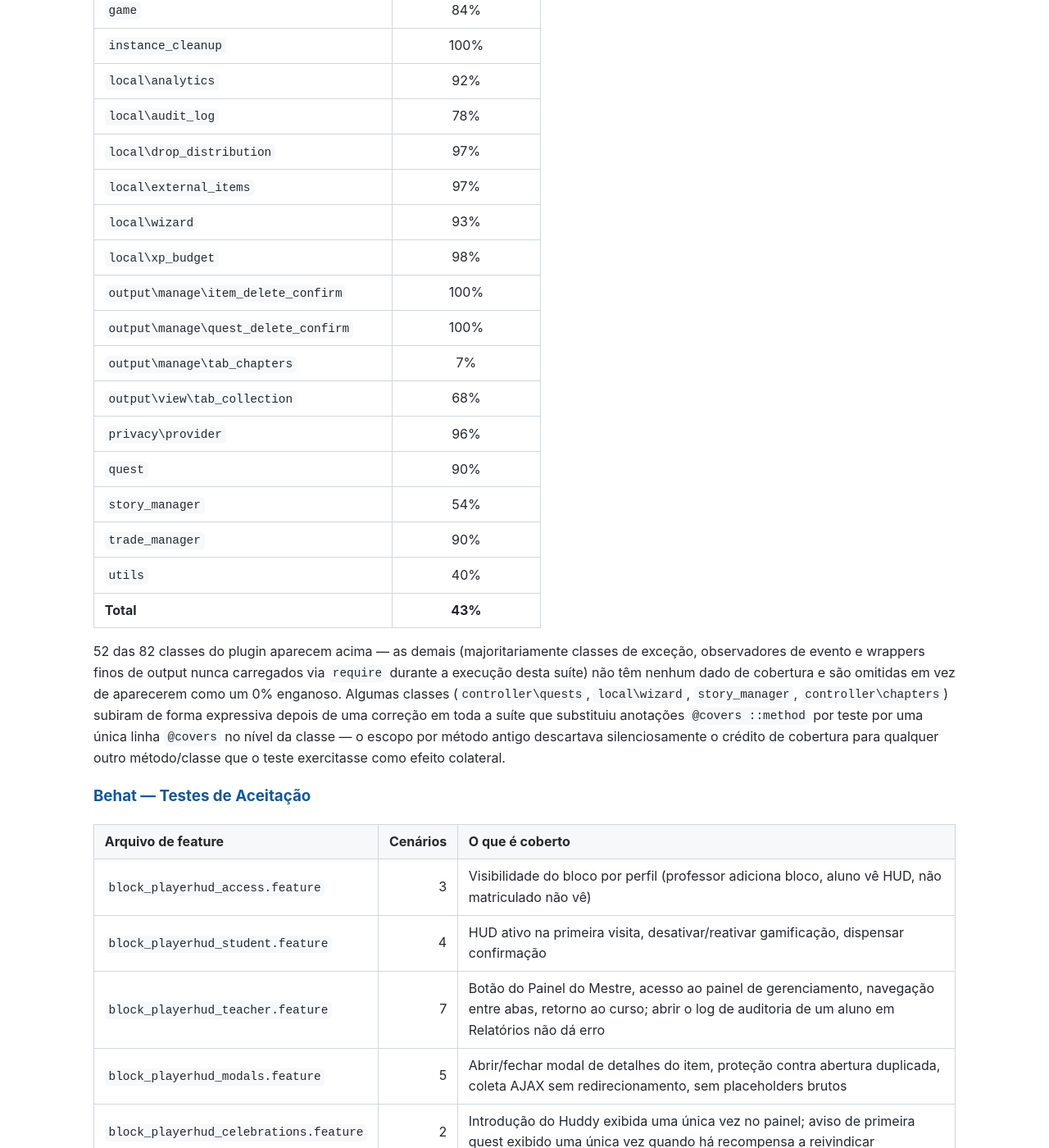
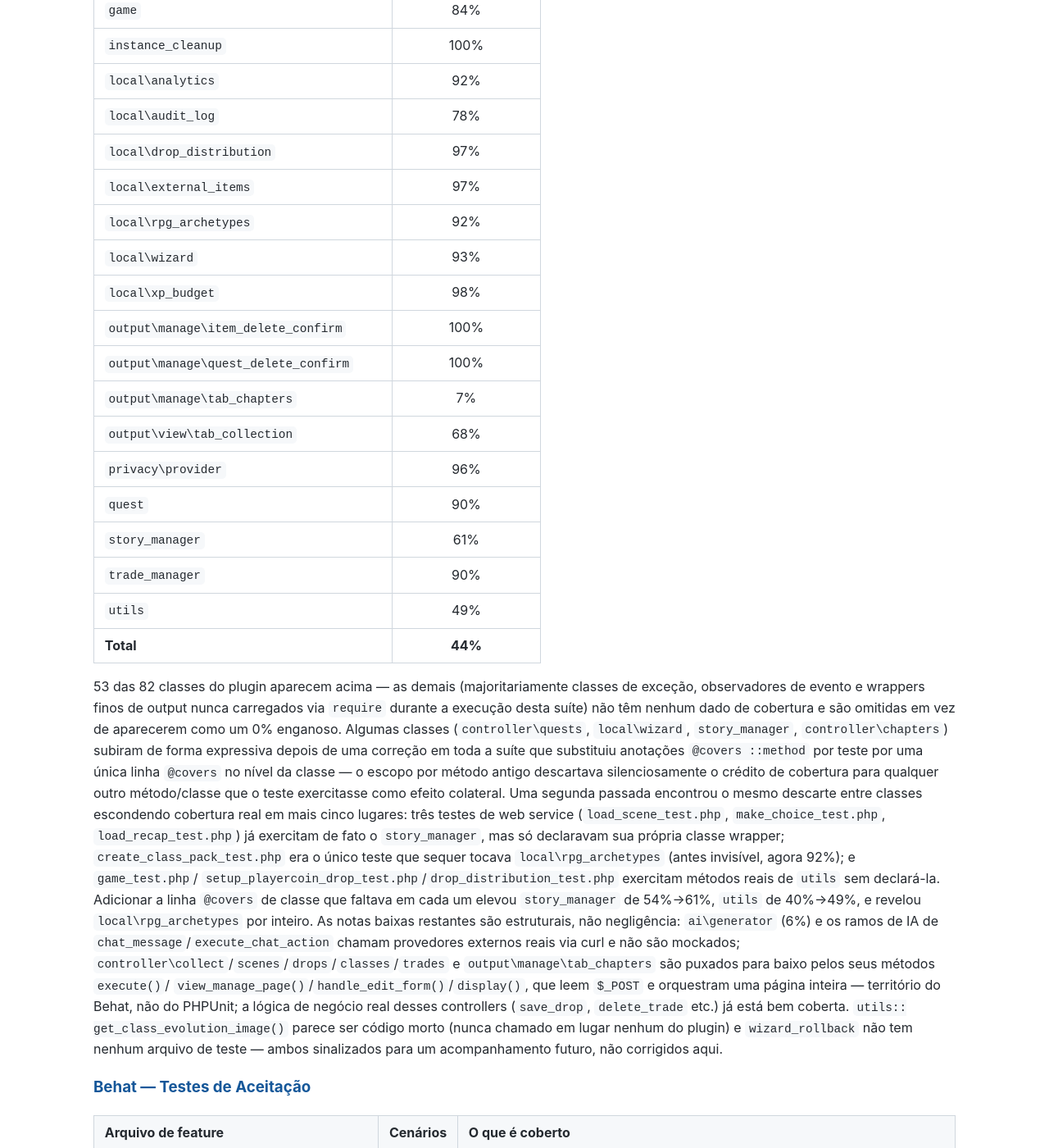
Before and after one commit to jeanlucio/moodle-block_playerhud, a Jekyll site: the page built from docs/pt/testing.md, in a window 1280 px wide and 1400 px high, scrolled down 10411 px. Shown: the whole window at 82% size. Built offline with Jekyll 4.4.1, drawn with Linux system fonts in a browser that asks for light colours; our own code applies the rules of GitHub Pages for plain Markdown files.

Commit message:
add missing class-level @covers for cross-class coverage credit
Five more places were hit by the same PHPUnit coverage-filter discard
already fixed for wizard_generate/wizard_run_step: a test declares
@covers for its own class only, but genuinely exercises another
class's real logic through delegation, so that class's coverage never
gets credited.

- load_scene_test.php, make_choice_test.php and load_recap_test.php
  each call through to story_manager (load_scene/load_preview_start,
  make_choice/preview_nav, load_recap) with real DB-backed assertions.
- create_class_pack_test.php is the only test touching
  local\rpg_archetypes at all; it was previously invisible in the
  coverage report.
- game_test.php's process_collection tests, setup_playercoin_drop_
  test.php and drop_distribution_test.php each exercise real utils
  helper methods (get_item_display_data, generate_drop_code,
  find_news_forum_cmid respectively).

Re-measured with moodle-coverage: story_manager 54%->61%, utils
40%->49%, local\rpg_archetypes surfaced at 92% (previously omitted),
overall line coverage 43%->44%. Updated the coverage tables and added
a note on the remaining low scores, which are structural (AI/curl
paths, HTTP-glue controller methods better suited to Behat) rather
than neglect.

```diff
--- a/docs/pt/testing.md
+++ b/docs/pt/testing.md
@@ -148,6 +148,7 @@ vendor/bin/phpunit --testsuite block_playerhud
 | `local\audit_log` | 78% |
 | `local\drop_distribution` | 97% |
 | `local\external_items` | 97% |
+| `local\rpg_archetypes` | 92% |
 | `local\wizard` | 93% |
 | `local\xp_budget` | 98% |
 | `output\manage\item_delete_confirm` | 100% |
@@ -156,19 +157,37 @@ vendor/bin/phpunit --testsuite block_playerhud
 | `output\view\tab_collection` | 68% |
 | `privacy\provider` | 96% |
 | `quest` | 90% |
-| `story_manager` | 54% |
+| `story_manager` | 61% |
 | `trade_manager` | 90% |
-| `utils` | 40% |
-| **Total** | **43%** |
+| `utils` | 49% |
+| **Total** | **44%** |
 
-52 das 82 classes do plugin aparecem acima — as demais (majoritariamente classes de exceção,
+53 das 82 classes do plugin aparecem acima — as demais (majoritariamente classes de exceção,
 observadores de evento e wrappers finos de output nunca carregados via `require` durante a
 execução desta suíte) não têm nenhum dado de cobertura e são omitidas em vez de aparecerem
 como um 0% enganoso. Algumas classes (`controller\quests`, `local\wizard`, `story_manager`,
 `controller\chapters`) subiram de forma expressiva depois de uma correção em toda a suíte que
 substituiu anotações `@covers ::method` por teste por uma única linha `@covers` no nível da
 classe — o escopo por método antigo descartava silenciosamente o crédito de cobertura para
-qualquer outro método/classe que o teste exercitasse como efeito colateral.
+qualquer outro método/classe que o teste exercitasse como efeito colateral. Uma segunda
+passada encontrou o mesmo descarte entre classes escondendo cobertura real em mais cinco
+lugares: três testes de web service (`load_scene_test.php`, `make_choice_test.php`,
+`load_recap_test.php`) já exercitam de fato o `story_manager`, mas só declaravam sua própria
+classe wrapper; `create_class_pack_test.php` era o único teste que sequer tocava
+`local\rpg_archetypes` (antes invisível, agora 92%); e `game_test.php`/
+`setup_playercoin_drop_test.php`/`drop_distribution_test.php` exercitam métodos reais de
+`utils` sem declará-la. Adicionar a linha `@covers` de classe que faltava em cada um elevou
+`story_manager` de 54%→61%, `utils` de 40%→49%, e revelou `local\rpg_archetypes` por inteiro.
+As notas baixas restantes são estruturais, não negligência: `ai\generator` (6%) e os ramos de
+IA de `chat_message`/`execute_chat_action` chamam provedores externos reais via curl e não são
+mockados; `controller\collect`/`scenes`/`drops`/`classes`/`trades` e
+`output\manage\tab_chapters` são puxados para baixo pelos seus métodos `execute()`/
+`view_manage_page()`/`handle_edit_form()`/`display()`, que leem `$_POST` e orquestram uma
+página inteira — território do Behat, não do PHPUnit; a lógica de negócio real desses
+controllers (`save_drop`, `delete_trade` etc.) já está bem coberta. `utils::
+get_class_evolution_image()` parece ser código morto (nunca chamado em lugar nenhum do
+plugin) e `wizard_rollback` não tem nenhum arquivo de teste — ambos sinalizados para um
+acompanhamento futuro, não corrigidos aqui.
 
 ### Behat — Testes de Aceitação
 
```
Also changed, not shown: docs/en/testing-summary.md (+1 -1 lines), docs/en/testing.md (+22 -5 lines), docs/pt/testing-summary.md (+1 -1 lines), 7 other files.
